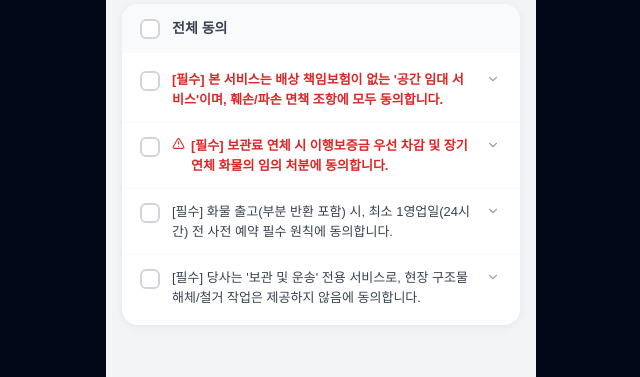
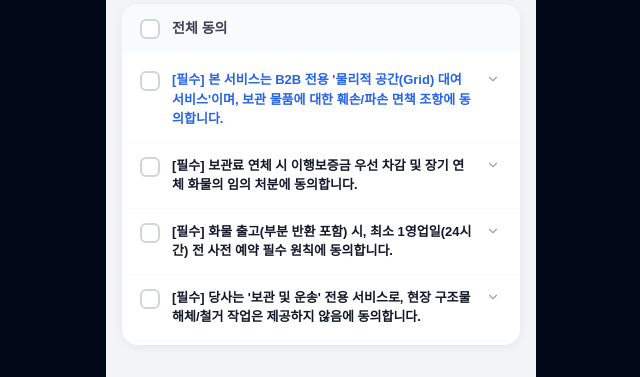
Before and after one commit to sangshin82-crypto/scene-box, a Next.js app: page /checkout in a window 1280 px wide. Shown: the part 809-1186 px from the top of the page, without its empty margins (319-959 px from the left). Built offline with nearby package versions, Linux system fonts and the light colour scheme; no server answers.

Commit message:
fix: 결제 화면 필수 동의 경고 아이콘(느낌표) 제거

```diff
--- a/src/app/(customer)/checkout/page.tsx
+++ b/src/app/(customer)/checkout/page.tsx
@@ -4,7 +4,7 @@ import { useState, Suspense } from "react";
 import { useRouter, useSearchParams } from "next/navigation";
 import {
   ChevronLeft, X, CreditCard, Building2, Camera,
-  Copy, Check, AlertTriangle, FileText, ShieldCheck, ChevronDown,
+  Copy, Check, FileText, ShieldCheck, ChevronDown,
 } from "lucide-react";
 import { supabase } from "@/app/lib/supabase";
 
@@ -297,26 +297,25 @@ function CheckoutInner() {
               </button>
               <div style={{ padding: "4px 0" }}>
 
-                {/* 1. 공간 임대업 및 초강력 면책 조항 */}
+                {/* 1. B2B 전문성 강조 (옵션 1) - 파란색 강조 */}
                 <TermRow
                   checked={checks.terms}
                   onToggle={() => toggleCheck("terms")}
                   onExpand={() => toggleExpand("terms")}
                   expanded={expanded.terms}
-                  label="[필수] 본 서비스는 배상 책임보험이 없는 '공간 임대 서비스'이며, 훼손/파손 면책 조항에 모두 동의합니다."
-                  color="#DC2626"
-                  detail="씬박스는 보관업이 아닌 공간(Grid) 임대 서비스입니다. 화물의 보존은 고객의 자체 보험으로 커버해야 하며, 환경적 요인(온/습도) 및 불가항력적 사고로 인한 자연적 훼손에 대해 당사는 민·형사상 일체의 배상 책임을 지지 않습니다."
+                  label="[필수] 본 서비스는 B2B 전용 '물리적 공간(Grid) 대여 서비스'이며, 보관 물품에 대한 훼손/파손 면책 조항에 동의합니다."
+                  color={BLUE}
+                  detail="씬박스는 보관업이 아닌 물리적 공간(Grid) 임대 서비스입니다. 화물의 보존은 고객의 자체 자산 보험으로 커버해야 하며, 당사는 환경적 요인 및 불가항력적 사고로 인한 훼손에 대해 배상 책임을 지지 않습니다."
                 />
 
-                {/* 2. 보증금 차감 및 연체 처분 */}
+                {/* 2. 보증금 차감 및 연체 처분 - 아이콘 제거 */}
                 <TermRow
                   checked={checks.liability}
                   onToggle={() => toggleCheck("liability")}
                   onExpand={() => toggleExpand("liability")}
                   expanded={expanded.liability}
                   label="[필수] 보관료 연체 시 이행보증금 우선 차감 및 장기 연체 화물의 임의 처분에 동의합니다."
-                  color="#DC2626"
-                  icon={<AlertTriangle size={13} color="#DC2626" style={{ flexShrink: 0, marginTop: 1 }} />}
+                  color="#111827"
                   detail="요금 연체 시 납부한 이행보증금에서 미납금이 우선 차감되며, 60일 이상 장기 연체 시 당사는 사전 통보 후 공간 확보를 위해 해당 화물을 임의로 반출, 매각, 또는 폐기 처분할 수 있습니다."
                 />
 
@@ -327,7 +326,7 @@ function CheckoutInner() {
                   onExpand={() => toggleExpand("checkout")}
                   expanded={expanded.checkout}
                   label="[필수] 화물 출고(부분 반환 포함) 시, 최소 1영업일(24시간) 전 사전 예약 필수 원칙에 동의합니다."
-                  color="#374151"
+                  color="#111827"
                   detail="원활한 현장 작업 및 동선 확보를 위해 사전 예약 없는 당일 즉시 출고 요구는 원칙적으로 거절되며, 이로 인한 고객의 업무 지연에 대해 회사는 책임지지 않습니다."
                 />
 
@@ -338,7 +337,7 @@ function CheckoutInner() {
                   onExpand={() => toggleExpand("scope")}
                   expanded={expanded.scope}
                   label="[필수] 당사는 '보관 및 운송' 전용 서비스로, 현장 구조물 해체/철거 작업은 제공하지 않음에 동의합니다."
-                  color="#374151"
+                  color="#111827"
                   detail="씬박스는 보관 및 운송 전용 서비스입니다. 미술 세트나 구조물의 현장 해체, 철거, 분해 작업은 서비스 범위에 포함되지 않습니다."
                 />
 
@@ -409,7 +408,7 @@ function TermRow({ checked, onToggle, onExpand, expanded, label, color, icon, de
         <div style={{ flex: 1, minWidth: 0 }}>
           <div className="flex items-start gap-1.5">
             {icon}
-            <span style={{ fontSize: 13, color, lineHeight: 1.5, fontWeight: color === "#DC2626" ? 600 : 400 }}>{label}</span>
+            <span style={{ fontSize: 13, color, lineHeight: 1.5, fontWeight: 600 }}>{label}</span>
           </div>
           {expanded && (
             <div style={{ marginTop: 8, padding: "10px 12px", background: "#F9FAFB", borderRadius: 8, fontSize: 12, color: "#6B7280", lineHeight: 1.7 }}>
```
